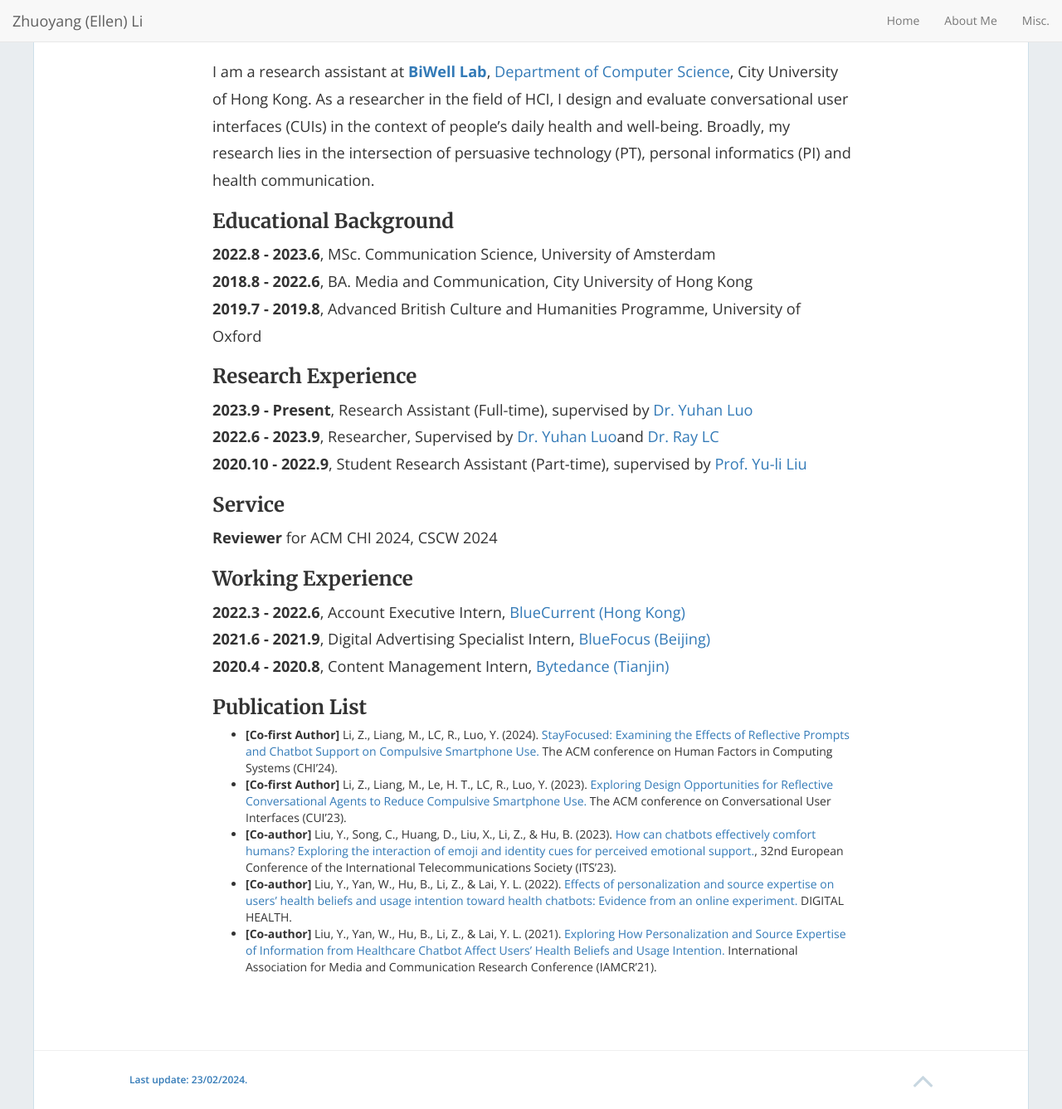
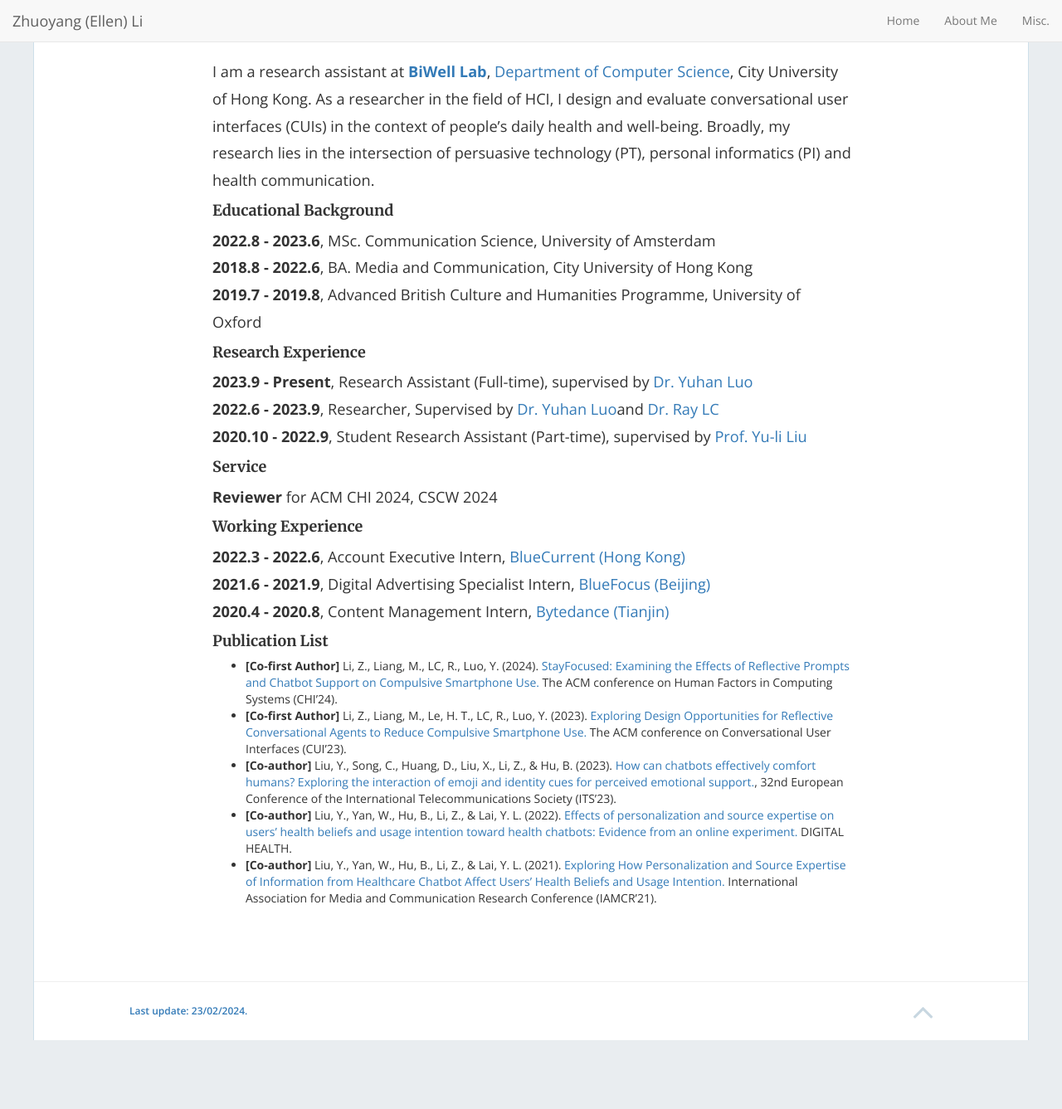
Before and after one commit to jamigibbs/phantom, a Jekyll site: the page built from about.md, in a window 1280 px wide and 1337 px high. Shown: the whole window at 83% size. Built offline with Jekyll 4.4.1, drawn with Linux system fonts in a browser that asks for light colours; nearby versions of some CDN libraries.

```diff
--- a/about.md
+++ b/about.md
@@ -7,25 +7,25 @@ permalink: /about/
 I am a research assistant at [**BiWell Lab**](https://yuhanlolo.github.io/me/lab.html), [Department of Computer Science](https://www.cs.cityu.edu.hk/), City University of Hong Kong. As a researcher in the field of HCI, I design and evaluate conversational user interfaces (CUIs) in the context of people's daily health and well-being. Broadly, my research lies in the intersection of persuasive technology (PT), personal informatics (PI) and health communication.
 
 
-### Educational Background
+#### Educational Background
 **2022.8 - 2023.6**, MSc. Communication Science, University of Amsterdam\
 **2018.8 - 2022.6**, BA. Media and Communication, City University of Hong Kong\
 **2019.7 - 2019.8**, Advanced British Culture and Humanities Programme, University of Oxford
 
-### Research Experience
+#### Research Experience
 **2023.9 - Present**, Research Assistant (Full-time), supervised by [Dr. Yuhan Luo](https://yuhanlolo.github.io/me/)\
 **2022.6 - 2023.9**, Researcher, Supervised by [Dr. Yuhan Luo](https://yuhanlolo.github.io/me/)and [Dr. Ray LC](https://www.scm.cityu.edu.hk/people/ray-lc)\
 **2020.10 - 2022.9**, Student Research Assistant (Part-time), supervised by [Prof. Yu-li Liu](https://scholars.cityu.edu.hk/en/persons/yuli-liu(cb5a972e-b906-4c9a-8966-2d04034e50f0).html)
 
-### Service
+#### Service
 **Reviewer** for ACM CHI 2024, CSCW 2024
 
-### Working Experience
+#### Working Experience
 **2022.3 - 2022.6**, Account Executive Intern, [BlueCurrent (Hong Kong)](https://bluecurrentgroup.com.hk/)\
 **2021.6 - 2021.9**, Digital Advertising Specialist Intern, [BlueFocus (Beijing)](https://www.bluefocusgroup.com/en/)\
 **2020.4 - 2020.8**, Content Management Intern, [Bytedance (Tianjin)](https://www.bytedance.com/en/)
 
-### Publication List
+#### Publication List
 - **[Co-first Author]** Li, Z., Liang, M., LC, R., Luo, Y. (2024). [StayFocused: Examining the Effects of Reflective Prompts and Chatbot Support on Compulsive Smartphone Use.](https://doi.org/10.1145/3613904.3642479) The ACM conference on Human Factors in Computing Systems (CHI’24).
 - **[Co-first Author]** Li, Z., Liang, M., Le, H. T., LC, R., Luo, Y. (2023). [Exploring Design Opportunities for Reflective Conversational Agents to Reduce Compulsive Smartphone Use.](https://doi.org/10.1145/3571884.3604305) The ACM conference on Conversational User Interfaces (CUI’23).
 - **[Co-author]** Liu, Y., Song, C., Huang, D., Liu, X., Li, Z., & Hu, B. (2023). [How can chatbots effectively comfort humans?
```
